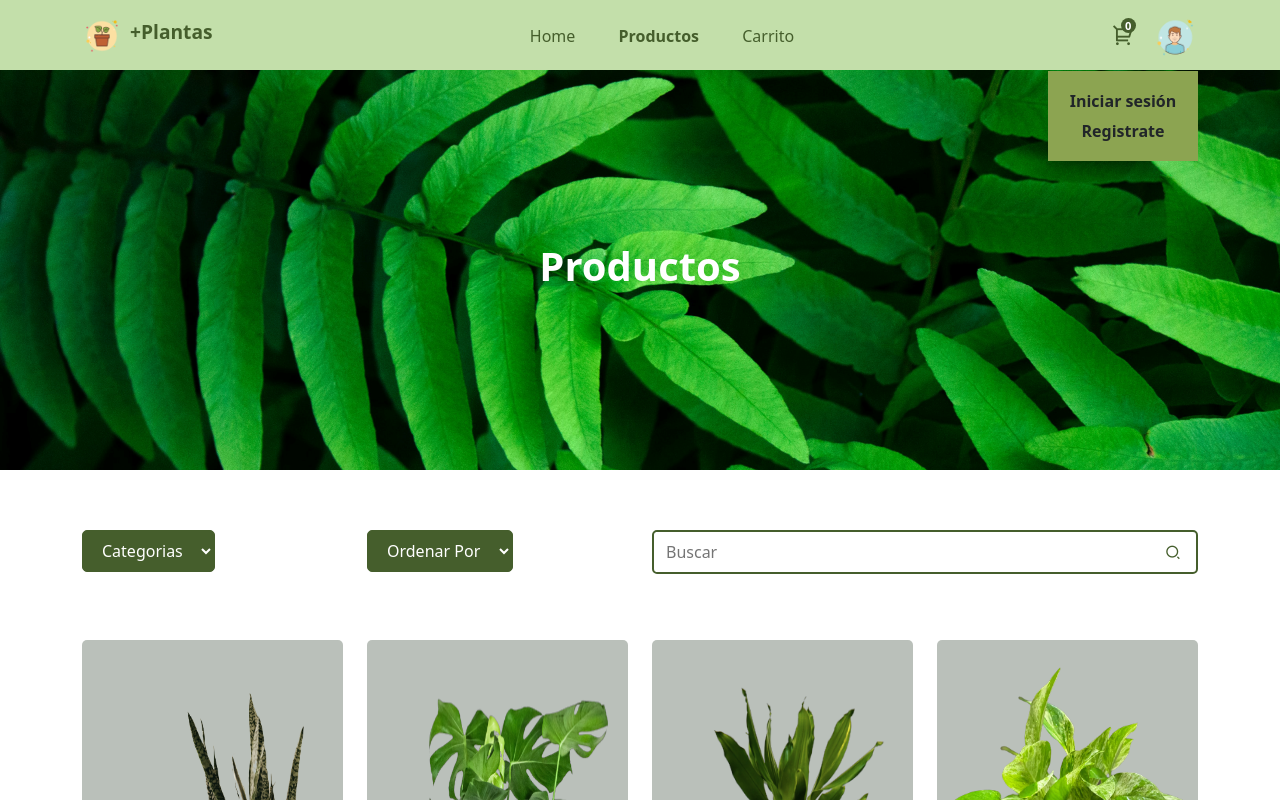
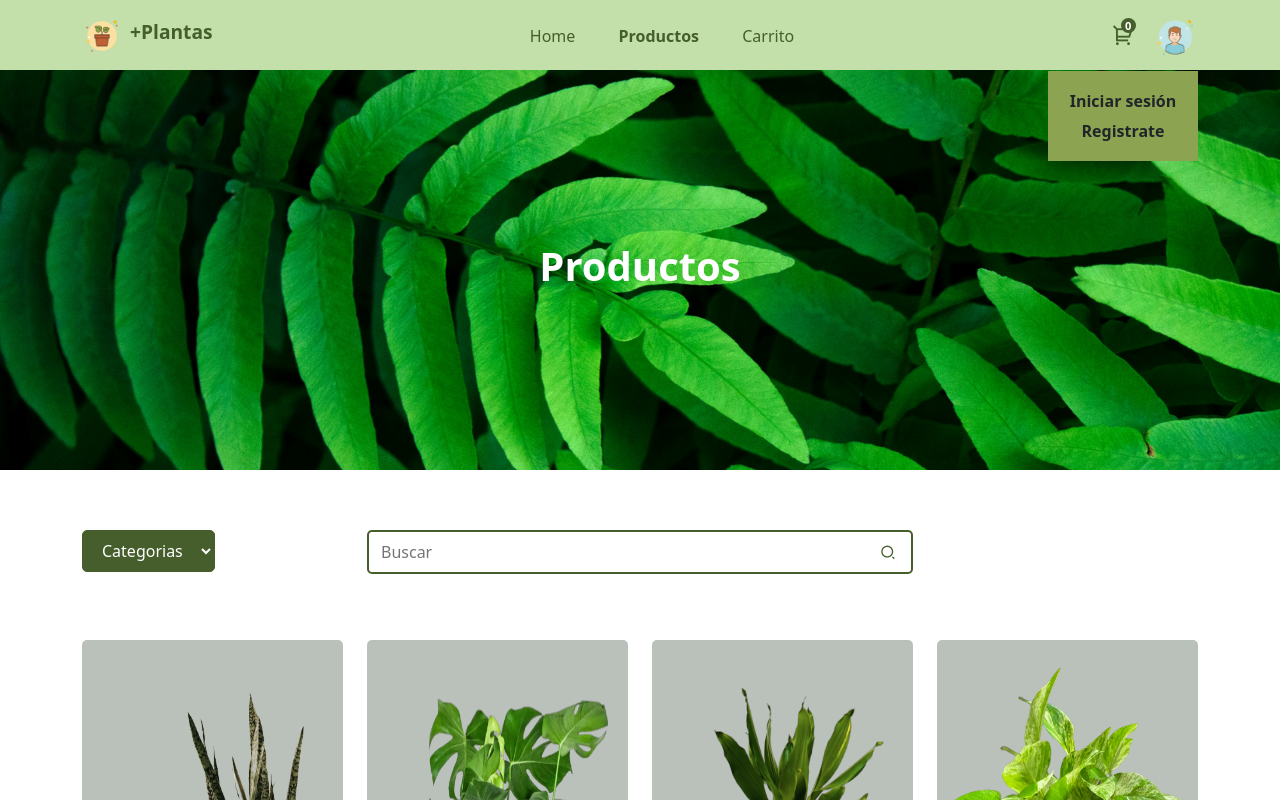
Before and after one commit to tomask98/proyecto-final-nucba, a React (Vite) app: page /Shop in a window 1280 px wide. Shown: the top 800 px of the page. Built offline with nearby package versions, Linux system fonts and the light colour scheme; no server answers.

Commit message:
final commit

```diff
--- a/src/pages/Shop.jsx
+++ b/src/pages/Shop.jsx
@@ -59,15 +59,7 @@ const Shop = () => {
                 </select>
               </div>
             </Col>
-            <Col lg="3" md="6">
-              <div className="filter__widget">
-                <select>
-                  <option>Ordenar Por</option>
-                  <option value="mayor">Mayor</option>
-                  <option value="menor">Menor</option>
-                </select>
-              </div>
-            </Col>
+
             <Col lg="6" md="12">
               <div className="search__box">
                 <input type="text" placeholder="Buscar"  onChange={handleSearch}/>
```
